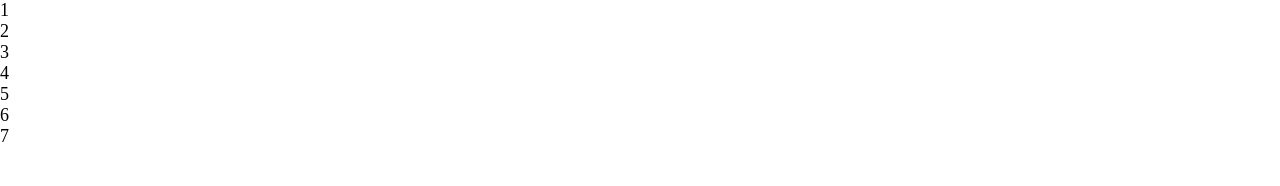
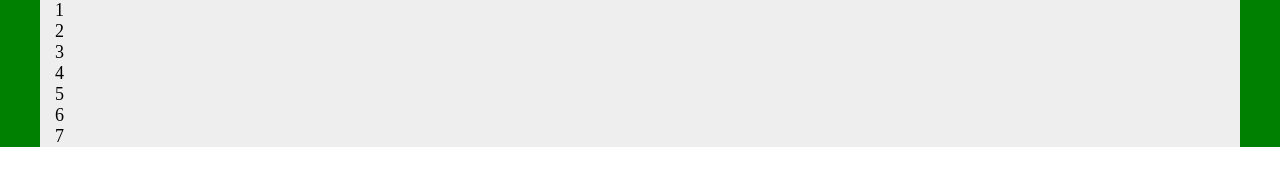
Before and after one commit to aleksey-pru/js_courses, a plain HTML site: page index.html in a window 1280 px wide. Drawn offline with Linux system fonts and the light colour scheme.

Commit message:
first commit

```diff
--- a/css/styles.css
+++ b/css/styles.css
@@ -9,3 +9,12 @@ body,p,h1,h2,h3,ul,ol {
     margin: 0;
     padding: 0;
 }
+.header {
+    background-color: green;
+}
+.container {
+    background-color: #eee;
+    max-width: 1200px;
+    margin: 0 auto;
+    padding: 0 15px;
+}
```
